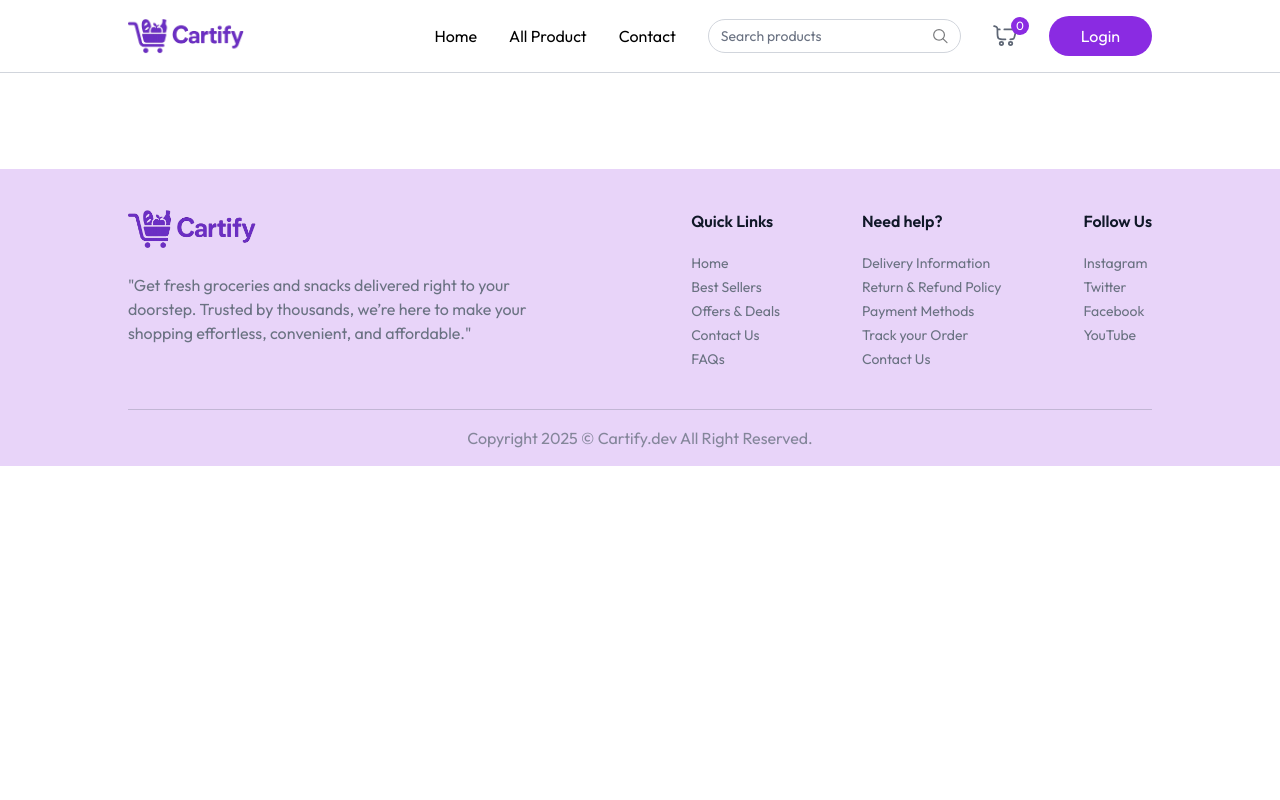
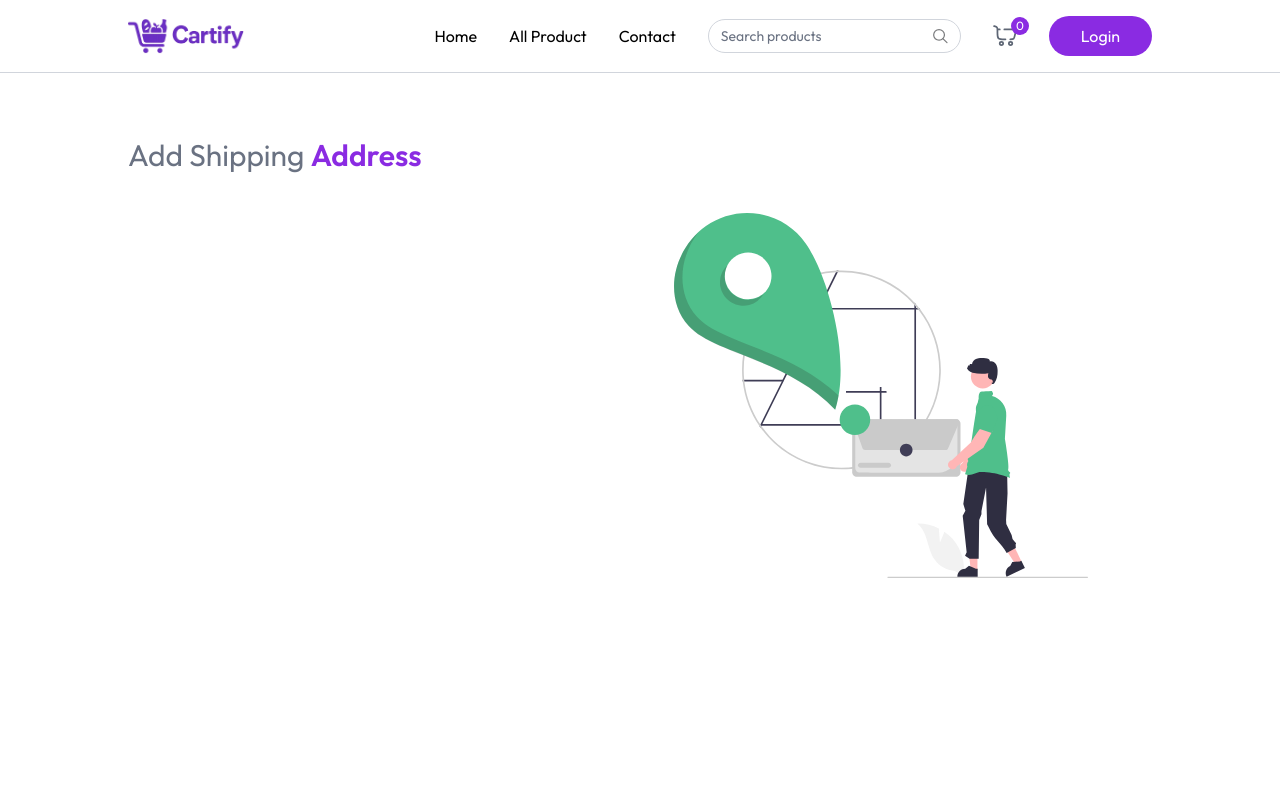
Before and after one commit to MalindaDeshan/Cartify-Grocery-Delivery-Website, a React (Vite) app in the folder client/: page /add-address in a window 1280 px wide. Shown: the top 800 px of the page. Built offline with nearby package versions, Linux system fonts and the light colour scheme.

Commit message:
create Add-Address page

```diff
--- a/client/src/App.jsx
+++ b/client/src/App.jsx
@@ -10,6 +10,7 @@ import AllProducts from "./pages/AllProducts";
 import ProductCategory from "./pages/ProductCategory";
 import DetailsProduct from "./pages/DetailsProduct";
 import Cart from "./pages/Cart";
+import AddAddress from "./pages/AddAddress";
 
 
 
@@ -31,6 +32,7 @@ const App = () => {
           <Route path="/products/:category" element={<ProductCategory />} />
           <Route path="/products/:category/:id" element={<DetailsProduct/>} />
           <Route path="/cart" element={<Cart/>} />
+          <Route path="/add-address" element={<AddAddress/>} />
         </Routes>
       </div>
 
--- /dev/null
+++ b/client/src/pages/AddAddress.jsx
@@ -0,0 +1,22 @@
+import React from 'react'
+import { assets } from '../assets/assets'
+
+//input field component
+const inputField = (() => (
+    <input type="text" />
+))
+
+const AddAddress = () => {
+  return (
+    <div className='mt-16 pb-16'>
+        <p className='text-2xl md:text-3xl text-gray-500'>Add Shipping <span
+        className='font-semibold text-primary'>Address</span></p>
+        <div className='flex flex-col-reverse md:flex-row justify-between mt-10'>
+            <div></div>
+            <img className='md:mr-16 mb-16 md:mt-0' src={assets.add_address_iamge} alt="Add Address" />
+        </div>
+    </div>
+  )
+}
+
+export default AddAddress
```
